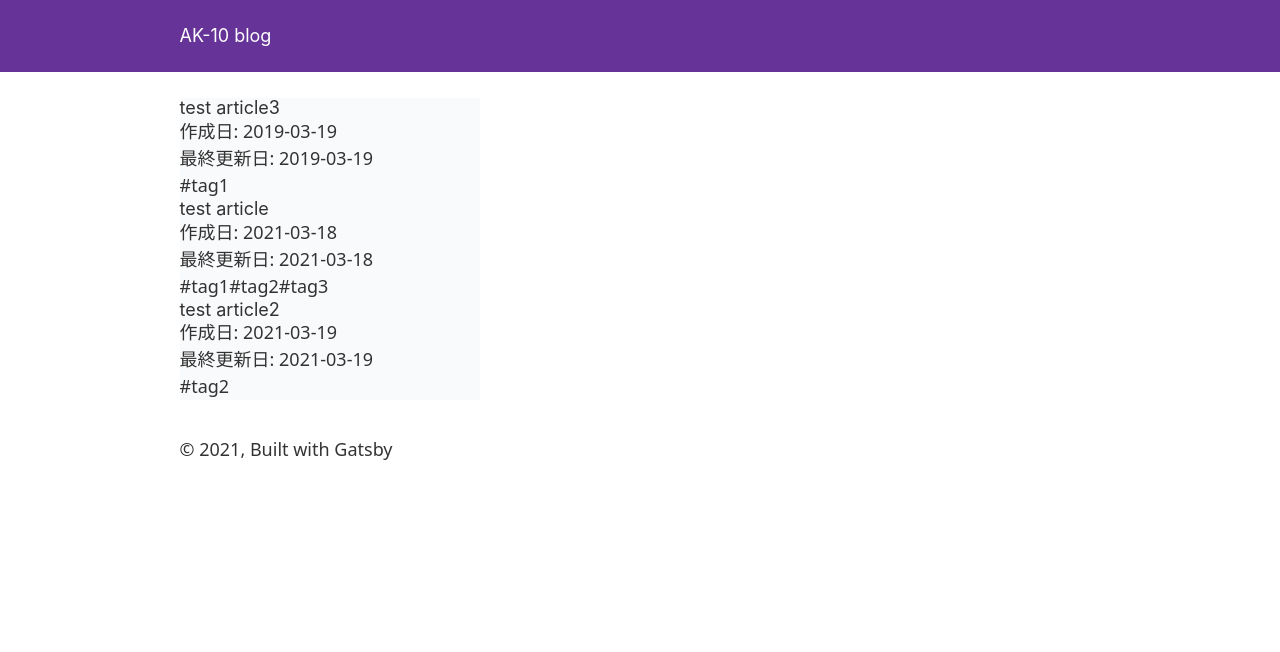
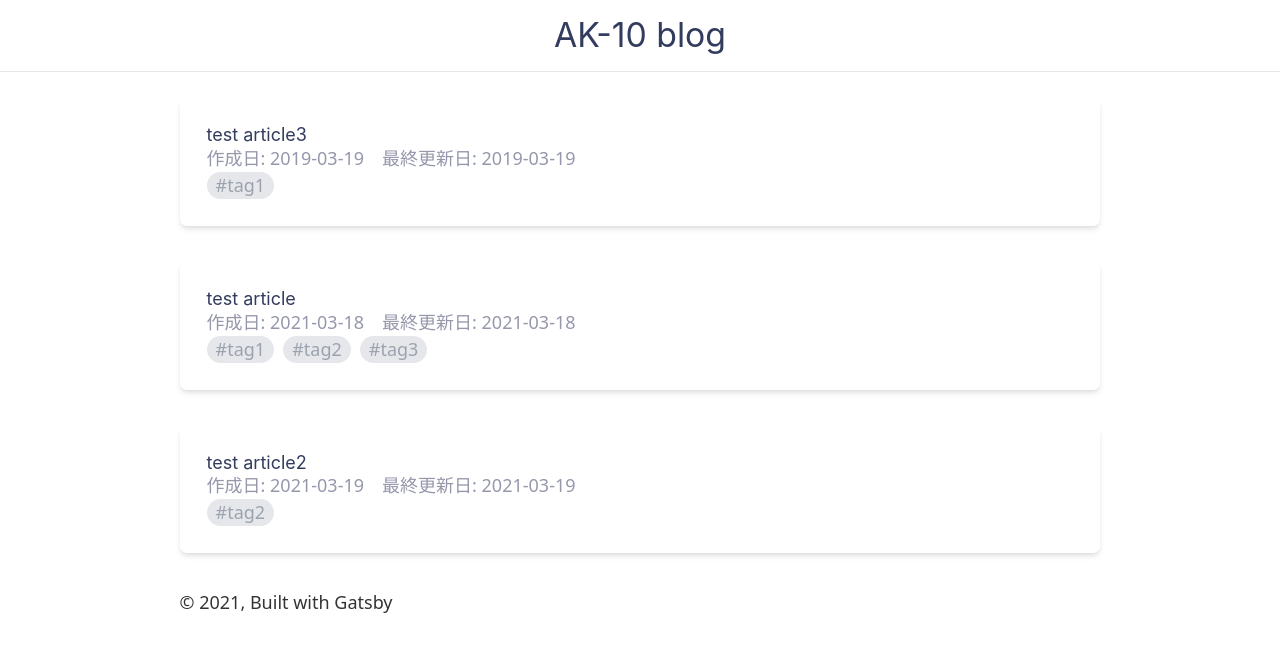
Before and after one commit to AK-10/blog, a Gatsby site: page / in a window 1280 px wide. Built offline with nearby package versions, Linux system fonts and the light colour scheme; Gatsby itself is replaced by a stand-in of ours.

Commit message:
fix style

```diff
--- a/src/components/header.tsx
+++ b/src/components/header.tsx
@@ -4,23 +4,25 @@ import { Link } from "gatsby"
 
 const Header = ({ siteTitle }) => (
   <header
+    className="flex bg-white border-b border-gray-200 h-16 items-center"
     style={{
-      background: `rebeccapurple`,
       marginBottom: `1.45rem`,
     }}
   >
     <div
+      className="m-0 mx-auto"
       style={{
-        margin: `0 auto`,
         maxWidth: 960,
         padding: `1.45rem 1.0875rem`,
       }}
     >
-      <h1 style={{ margin: 0 }}>
+      <h1
+        className="m-0 text-3xl"
+      >
         <Link
+          className="text-navy-700"
           to="/"
           style={{
-            color: `white`,
             textDecoration: `none`,
           }}
         >
--- a/src/components/layout.tsx
+++ b/src/components/layout.tsx
@@ -29,7 +29,9 @@ const Layout = ({ children }: LayoutProps) => {
   const siteTitle: string = data.site.siteMetadata?.title || `Title`
 
   return (
-    <>
+    <div
+      className="min-h-screen"
+    >
       <Header siteTitle={ siteTitle } />
       <div
         style={{
@@ -49,7 +51,7 @@ const Layout = ({ children }: LayoutProps) => {
           <a href="https://www.gatsbyjs.com">Gatsby</a>
         </footer>
       </div>
-    </>
+    </div>
   )
 }
 
--- a/src/components/listItem.tsx
+++ b/src/components/listItem.tsx
@@ -5,20 +5,27 @@ import dayjs from "dayjs"
 
 export const ListItem = ({ title, created, updated, tag, slug }: ItemMeta) => (
   <div
-    className="container mx-auto bg-gray-50"
+    className="container mx-auto mb-8 p-6 rounded-md shadow-md bg-white"
   >
     <Link
       to={ `/${slug}` }
     >
-      <h2>{ title }</h2>
+      <h2
+        className="text-navy-700"
+      >{ title }</h2>
     </Link>
-    <p>作成日: { dayjs(created).format("YYYY-MM-DD") }</p>
-    <p>最終更新日: { dayjs(updated).format("YYYY-MM-DD") }</p>
-    <div>
+    <div
+      className="flex flex-row space-x-4"
+    >
+      <p className="text-navy-300">作成日: { dayjs(created).format("YYYY-MM-DD") }</p>
+      <p className="text-navy-300">最終更新日: { dayjs(updated).format("YYYY-MM-DD") }</p>
+    </div>
+    <div className="flex flex-row space-x-2">
       {
         tag.map((tagName) => (
           <Link
-          to={ `/tag/${tagName}` }
+            className="rounded-full bg-gray-200 text-gray-400 px-2"
+            to={ `/tag/${tagName}` }
           >
            { `#${tagName}` }
           </Link>
--- a/src/pages/index.tsx
+++ b/src/pages/index.tsx
@@ -45,7 +45,9 @@ const IndexPage = () => {
   return (
     <Layout>
       <SEO title="Home" />
-      <div style={{ maxWidth: `300px`, marginBottom: `1.45rem` }}>
+      <div
+        className=""
+      >
         {
           itemMetas.map((item) => ListItem(item))
         }
--- a/tailwind.config.js
+++ b/tailwind.config.js
@@ -2,7 +2,27 @@ module.exports = {
   purge: ['./src/**/*.{js,jsx,ts,tsx}', '/src/**/*.html'],
   darkMode: false, // or 'media' or 'class'
   theme: {
-    extend: {},
+    textColor: theme => theme('colors'),
+    extend: {
+      backgroundColor: {
+        'navy': {
+          100: '#b7b9c7',
+          300: '#9597ab',
+          500: '#535977',
+          700: '#333c5e',
+          900: '#2c334e'
+        }
+      },
+      textColor: {
+        'navy': {
+          100: '#b7b9c7',
+          300: '#9597ab',
+          500: '#535977',
+          700: '#333c5e',
+          900: '#2c334e'
+        }
+      }
+    },
   },
   variants: {
     extend: {},
```
